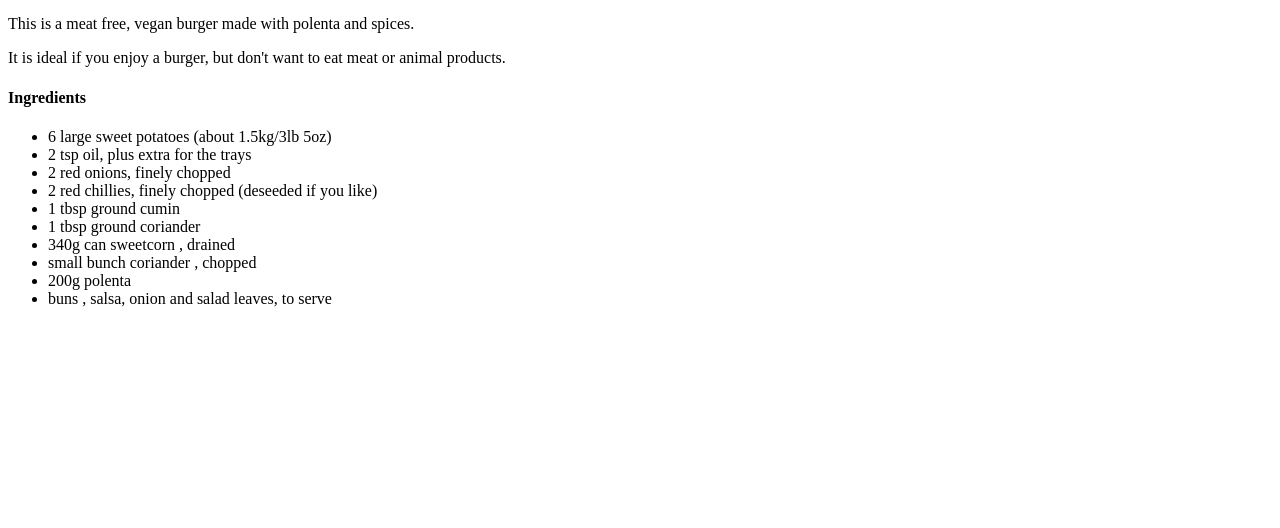
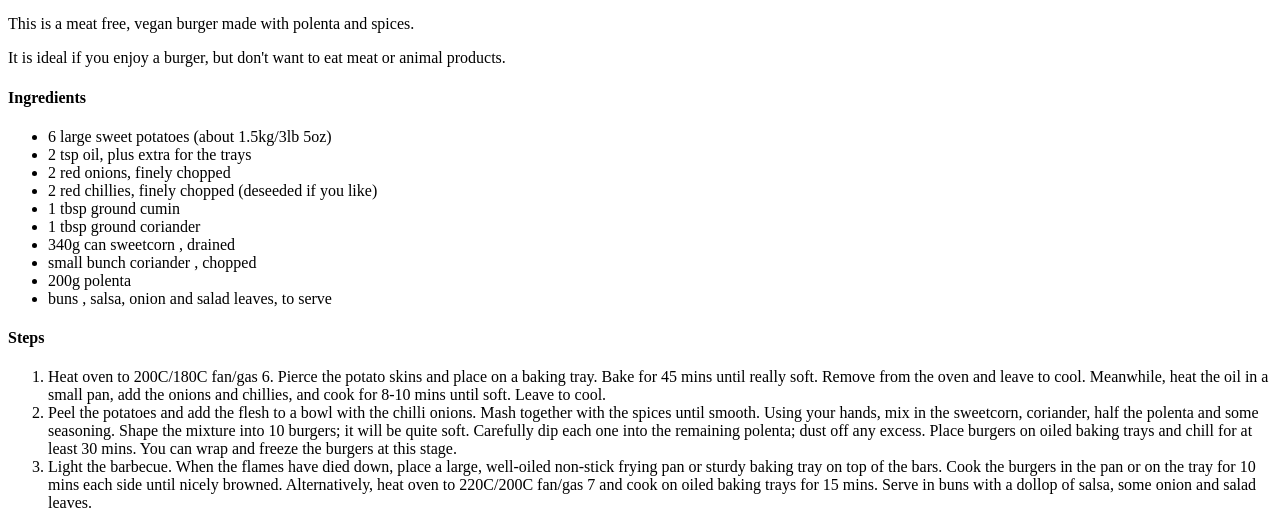
Before and after one commit to kestrel1986/odin-recipes, a plain HTML site: page recipes/veganburger.html in a window 1280 px wide. Shown: the part 428-956 px from the top of the page. Before the commit the page ends 800 px from the top, so only its background shows below. Drawn offline with Linux system fonts and the light colour scheme.

Commit message:
Added 'Steps' to vegan burger recipe

```diff
--- a/recipes/veganburger.html
+++ b/recipes/veganburger.html
@@ -23,5 +23,11 @@
             <li>200g polenta</li>
             <li>buns , salsa, onion and salad leaves, to serve</li>
         </ul>
+        <h4>Steps</h4>
+            <ol>
+                <li>Heat oven to 200C/180C fan/gas 6. Pierce the potato skins and place on a baking tray. Bake for 45 mins until really soft. Remove from the oven and leave to cool. Meanwhile, heat the oil in a small pan, add the onions and chillies, and cook for 8-10 mins until soft. Leave to cool.</li>
+                <li>Peel the potatoes and add the flesh to a bowl with the chilli onions. Mash together with the spices until smooth. Using your hands, mix in the sweetcorn, coriander, half the polenta and some seasoning. Shape the mixture into 10 burgers; it will be quite soft. Carefully dip each one into the remaining polenta; dust off any excess. Place burgers on oiled baking trays and chill for at least 30 mins. You can wrap and freeze the burgers at this stage.</li>
+                <li>Light the barbecue. When the flames have died down, place a large, well-oiled non-stick frying pan or sturdy baking tray on top of the bars. Cook the burgers in the pan or on the tray for 10 mins each side until nicely browned. Alternatively, heat oven to 220C/200C fan/gas 7 and cook on oiled baking trays for 15 mins. Serve in buns with a dollop of salsa, some onion and salad leaves.</li>
+            </ol>
     </body>
 </html>
```
